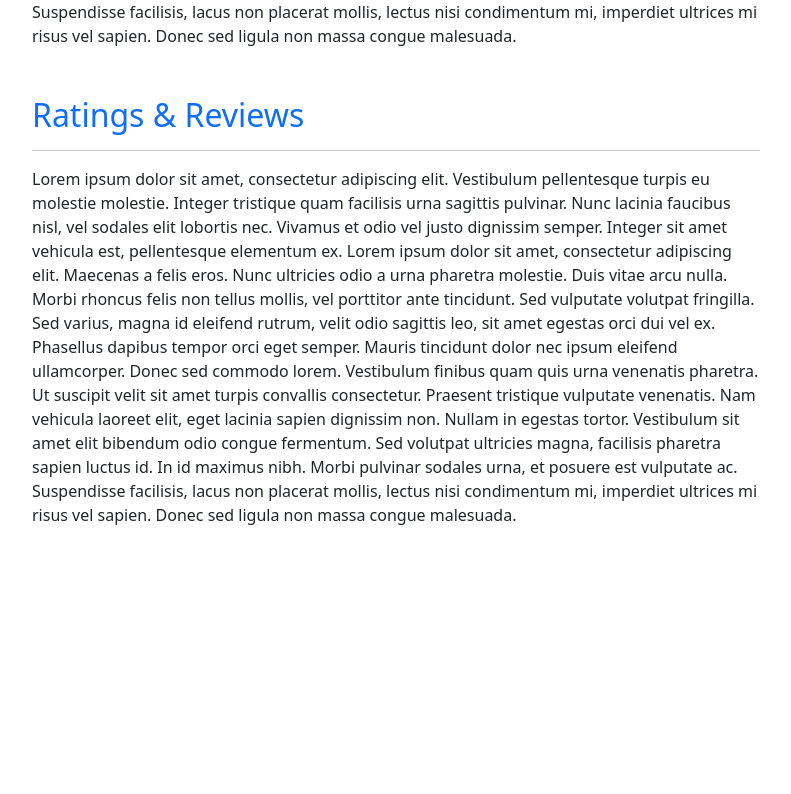
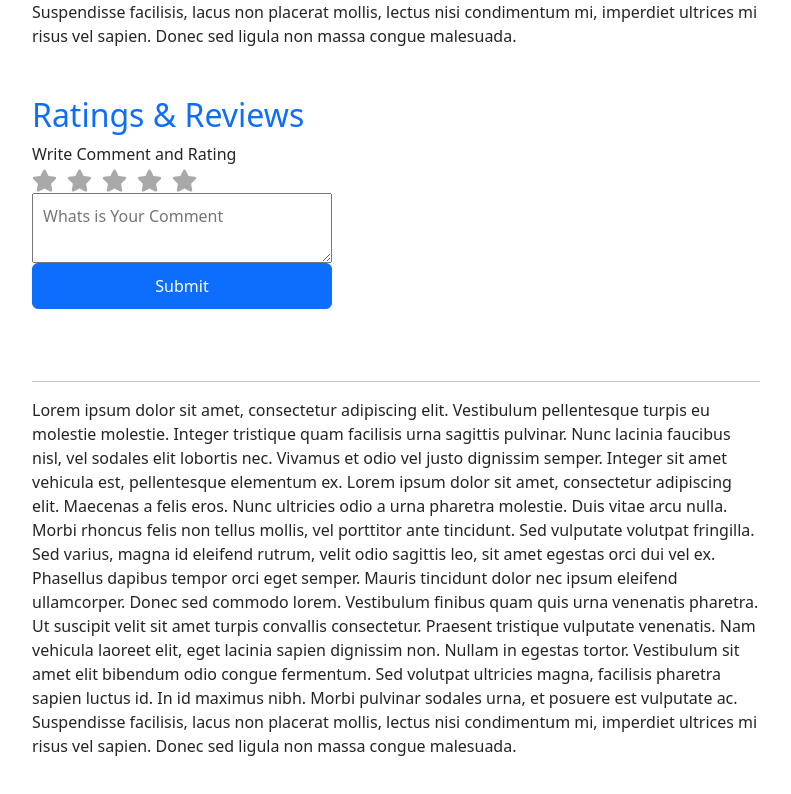
Before and after one commit to Isla-Nad/ITI-FinalProject, a React (Create React App) app: page /DoctorProfile/Doctor_Profile in a window 1280 px wide. Shown: the part 2425-3219 px from the top of the page, without its empty margins (450-1241 px from the left). Built offline with nearby package versions, Linux system fonts and the light colour scheme.

Commit message:
Commentandrating

```diff
--- a/src/pages/DoctorProfile/Doctor_Profile.js
+++ b/src/pages/DoctorProfile/Doctor_Profile.js
@@ -1,3 +1,4 @@
+import CommentanRating from '../DoctorProfile/CommentandRating'
 import "./Doctor_Profile.css";
 
 
@@ -51,6 +52,7 @@ function DentistProfile(){
                                         </div>
                                         <div id="About" className="mt-5">
                                             <h2 className="text-primary">About The Dentist</h2>
+
                                             <hr/>
                                             <p>
                                                 Lorem ipsum dolor sit amet, consectetur adipiscing elit. Vestibulum pellentesque turpis eu molestie molestie.
@@ -123,6 +125,8 @@ function DentistProfile(){
                                         </div>
                                         <div id="Rate" className="mt-5">
                                             <h2 className="text-primary">Ratings & Reviews</h2>
+                                            <CommentanRating/>
+
                                             <hr/>
                                             <p>
                                                 Lorem ipsum dolor sit amet, consectetur adipiscing elit. Vestibulum pellentesque turpis eu molestie molestie.
```
Also changed, not shown: src/pages/DoctorProfile/CommentandRating.js (renamed from src/pages/clinics/CommentandRating.js).
